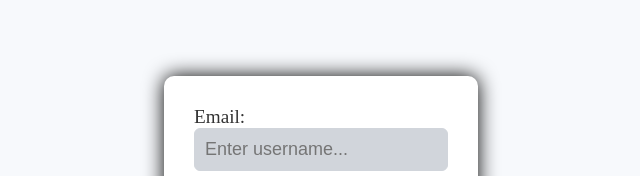
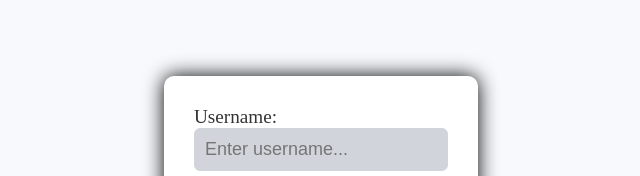
Before and after one commit to kripesh77/node-authentication, a website: page public/index.html in a window 1280 px wide. Shown: the part 161-337 px from the top of the page, 319-959 px from the left. Drawn offline with Linux system fonts and the light colour scheme.

Commit message:
Updated index.html

```diff
--- a/public/index.html
+++ b/public/index.html
@@ -10,7 +10,7 @@
     <div id="hero1">
       <form id="signup">
         <label for="signup-username-field"
-          >Email:<br />
+          >Username:<br />
 
           <input
             type="text"
```
